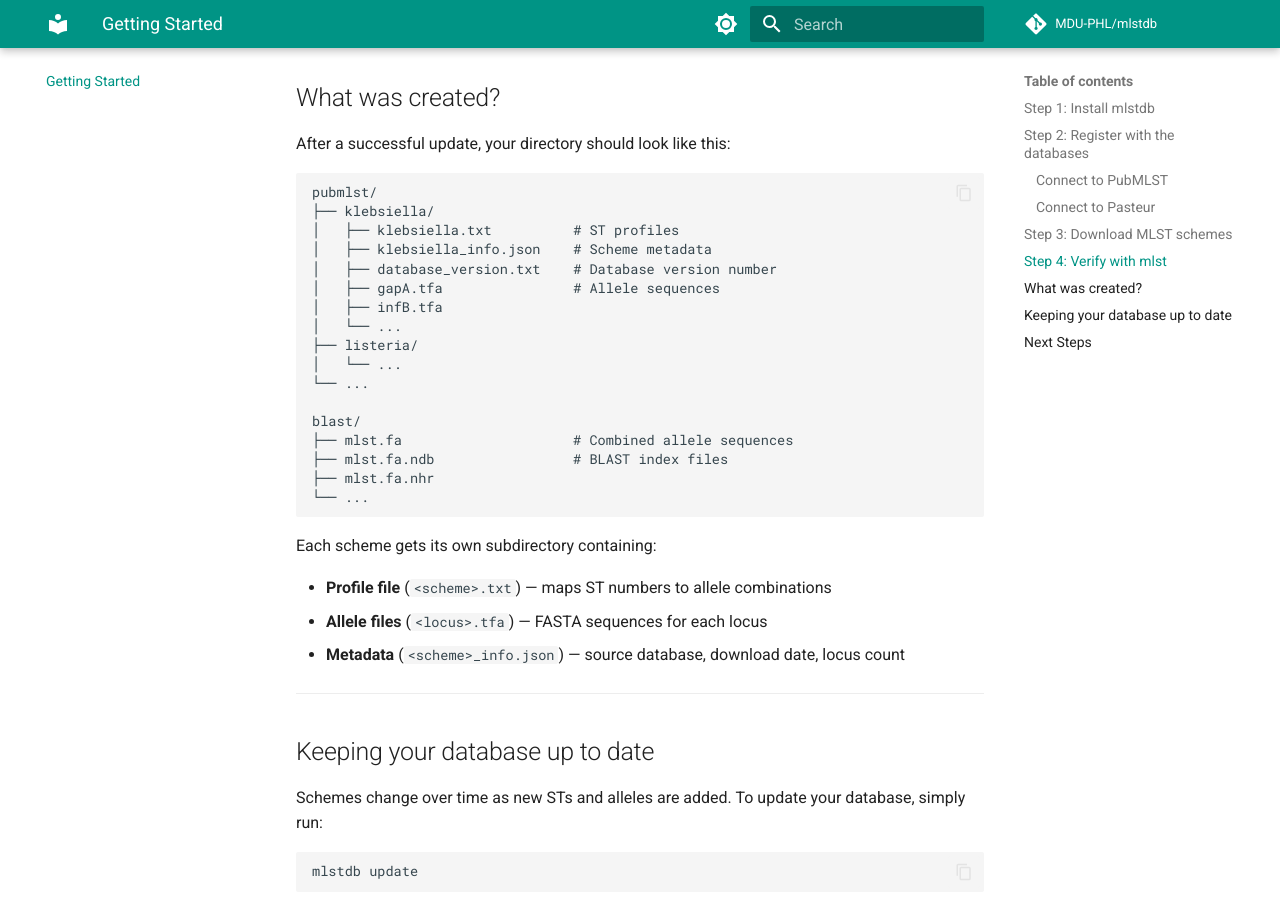
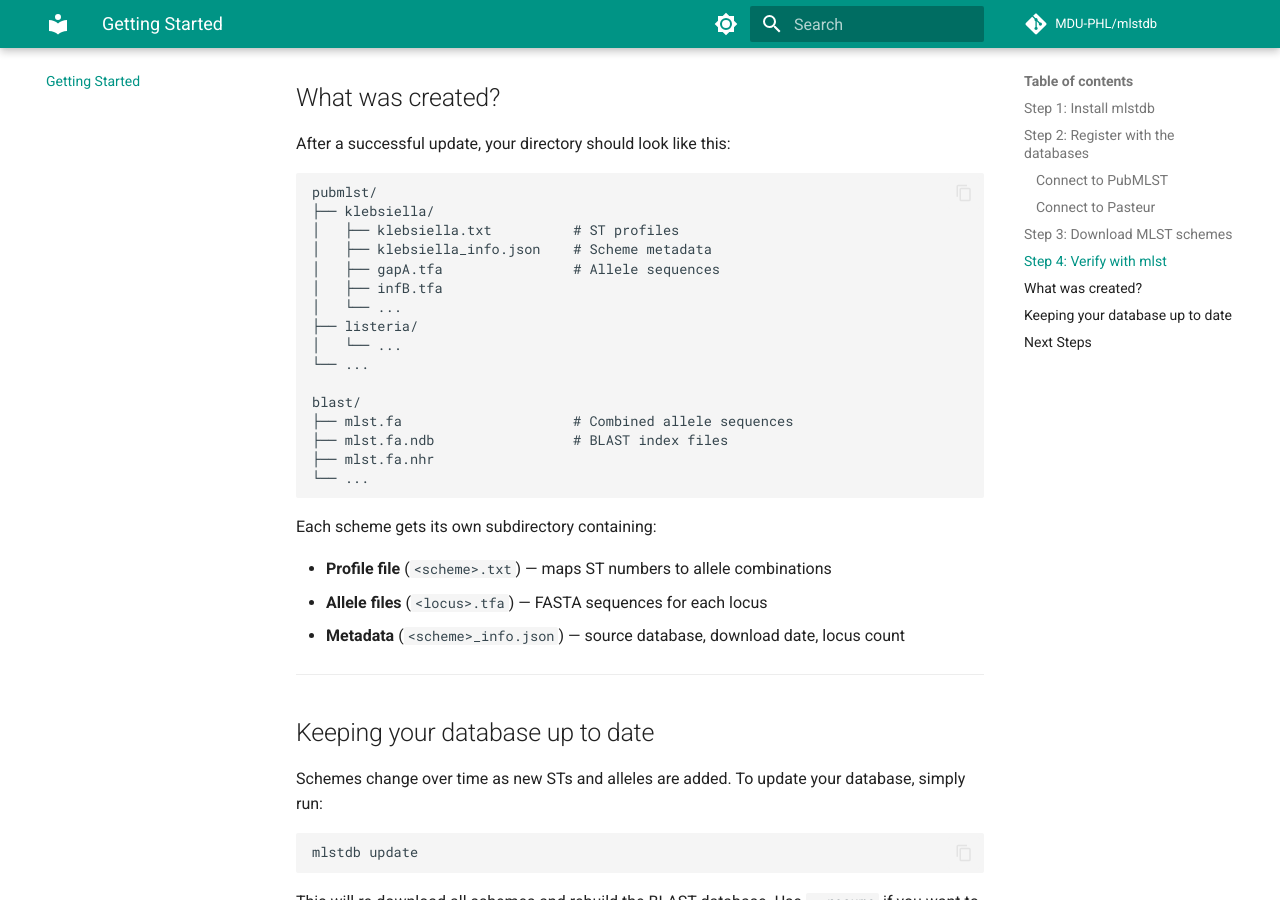
Before and after one commit to MDU-PHL/mlstdb, an MkDocs documentation site: the page built from docs/getting-started.md, in a window 1280 px wide and 900 px high, scrolled down 2206 px. Built offline with MkDocs 1.6.1 and Material for MkDocs 9.7.7, drawn with Linux system fonts in a browser that asks for light colours; comment, search, counter and statistics services are not loaded.

Commit message:
🗒 chore(docs): update documentation to reflect the removal of database_version.txt from the pubmlst directory

```diff
--- a/docs/getting-started.md
+++ b/docs/getting-started.md
@@ -96,7 +96,6 @@ pubmlst/
 ├── klebsiella/
 │   ├── klebsiella.txt          # ST profiles
 │   ├── klebsiella_info.json    # Scheme metadata
-│   ├── database_version.txt    # Database version number
 │   ├── gapA.tfa                # Allele sequences
 │   ├── infB.tfa
 │   └── ...
```
Also changed, not shown: docs/usage/update.md (+0 -1 lines).
